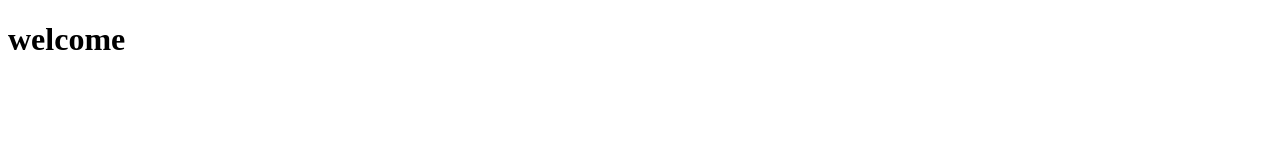
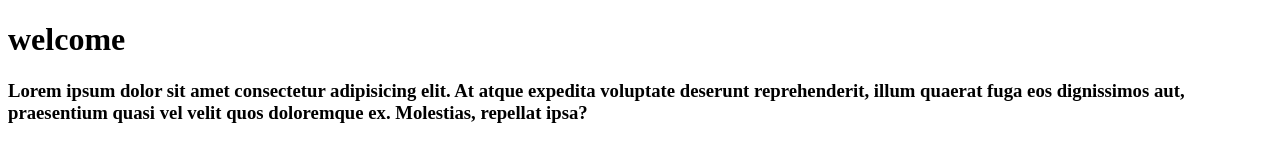
Before and after one commit to gabimee/sardorchik, a plain HTML site: page index.html in a window 1280 px wide. Drawn offline with Linux system fonts and the light colour scheme.

Commit message:
added new main tag to index.html

```diff
--- a/index.html
+++ b/index.html
@@ -14,5 +14,13 @@
     </h1>
   </header>
 
+
+  <main>
+    <div class="container">
+      <h3 class="lorem3">
+        Lorem ipsum dolor sit amet consectetur adipisicing elit. At atque expedita voluptate deserunt reprehenderit, illum quaerat fuga eos dignissimos aut, praesentium quasi vel velit quos doloremque ex. Molestias, repellat ipsa?</h3>
+    </div>
+  </main>
+
 </body>
 </html>
```
